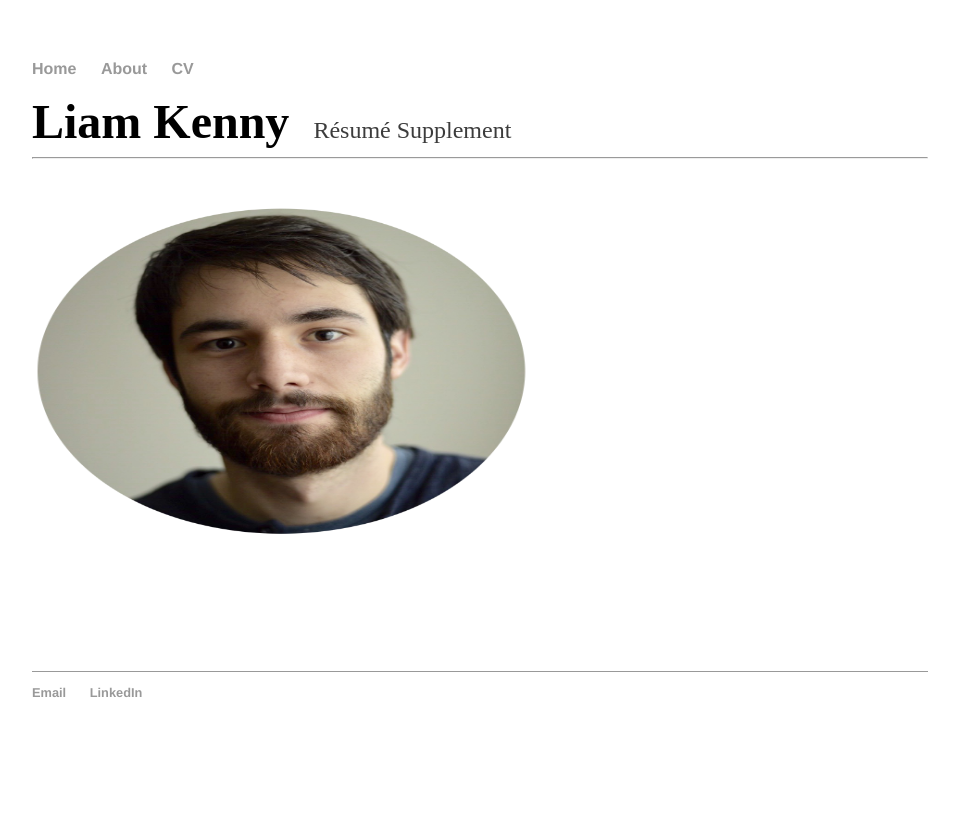
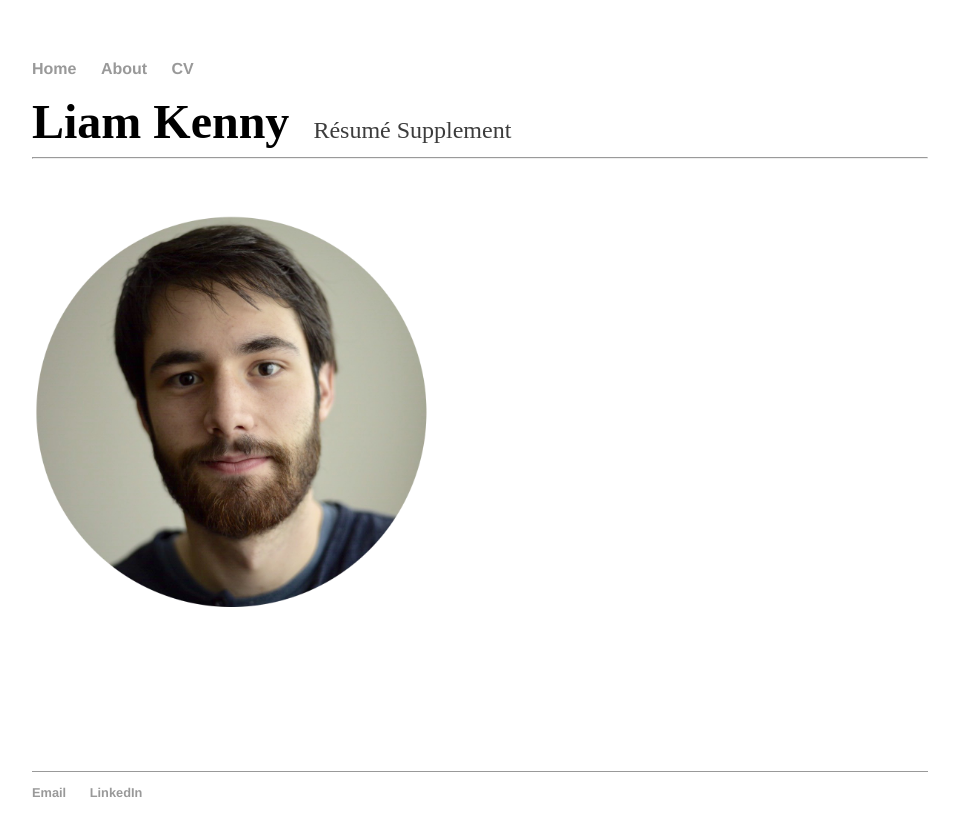
Before and after one commit to LKenny96/lkenny96.github.io, a Jekyll site: the page built from index.html, in a window 1280 px wide. Shown: the top 836 px of the page, without its empty margins (160-1119 px from the left). Built offline with Jekyll 4.4.1, drawn with Linux system fonts in a browser that asks for light colours.

Commit message:
Update index.html

```diff
--- a/index.html
+++ b/index.html
@@ -5,5 +5,5 @@
 <div class="blurb">
 	<h1 style='display:inline'>Liam Kenny</h1><p style='display:inline'>&nbsp;&nbsp;&nbsp;&nbsp;R&eacute;sum&eacute; Supplement</p>
 	<hr>
-	<img src="LiamKennyPhotoCircle.png" alt="me" class="inline" style="width:500px;height:500px;"/>
+	<img src="LiamKennyPhotoCircle.png" alt="me" class="inline" style="width:400px;height:600px;"/>
 </div><!-- /.blurb -->
```
